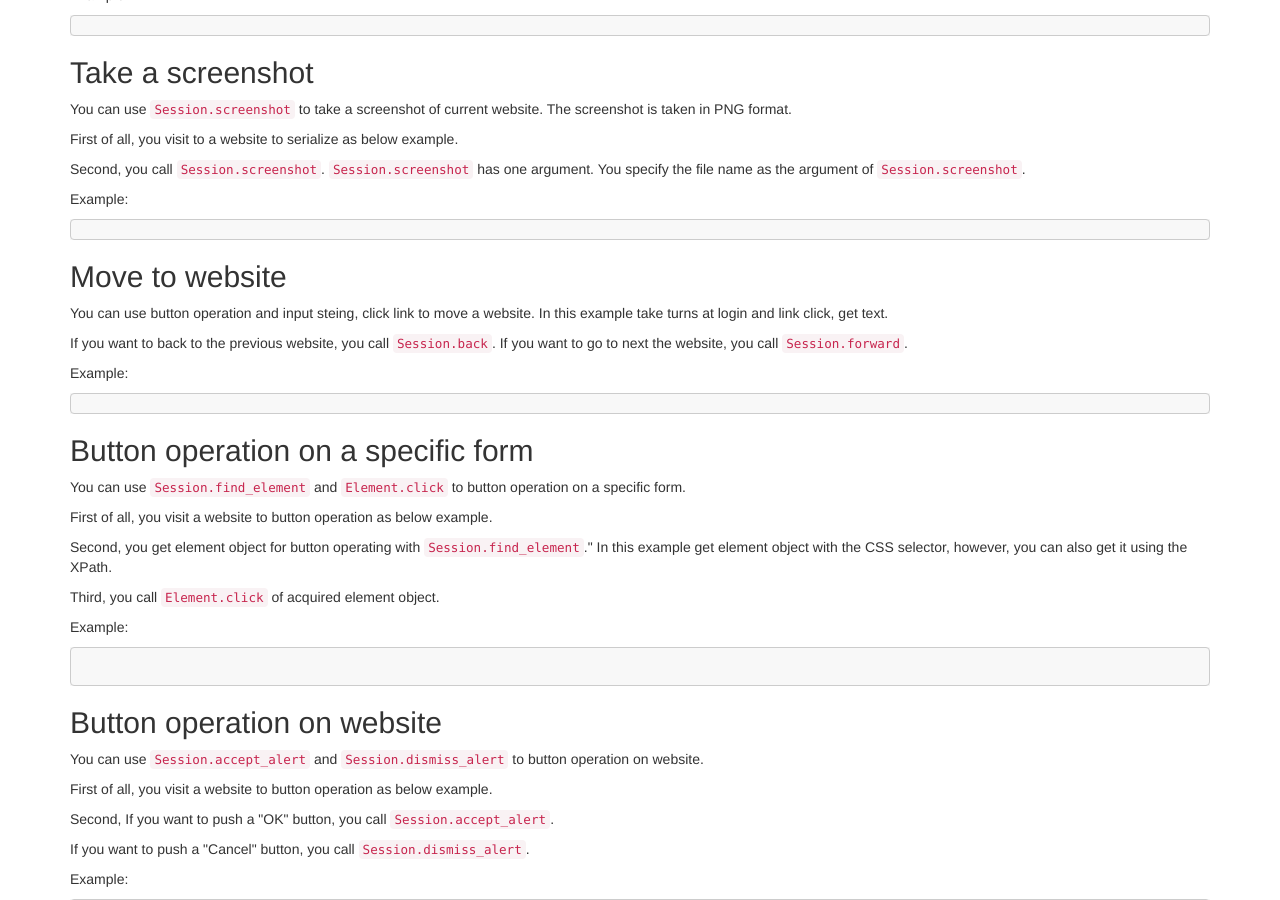
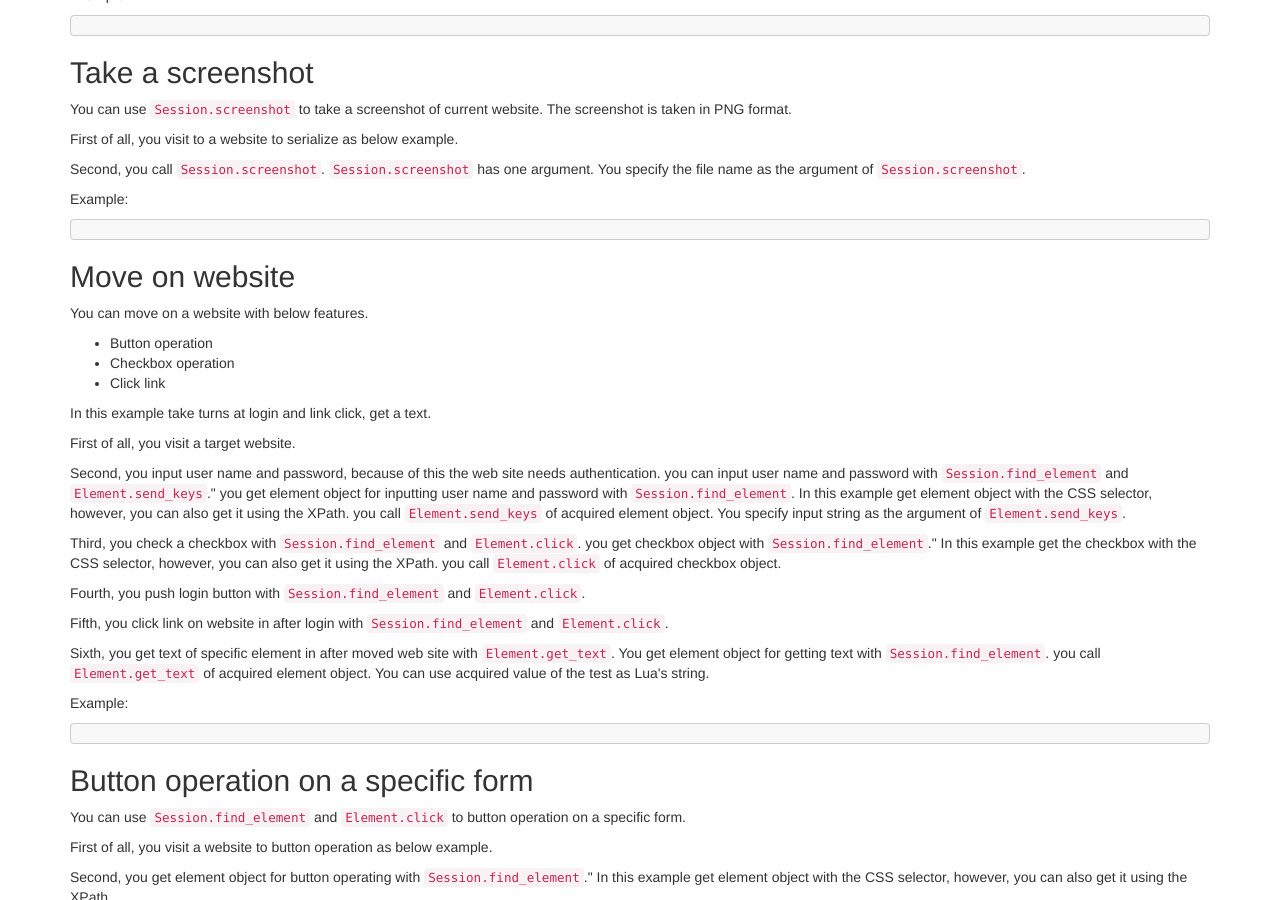
Before and after one commit to clear-code/lua-web-driver, a Jekyll site: the page built from docs/tutorial/index.md, in a window 1280 px wide and 900 px high, scrolled down 1132 px. Built offline with Jekyll 4.4.1, drawn with Linux system fonts in a browser that asks for light colours.

Commit message:
doc tutorial: modify how to move on website
Add explain about features used in scraping.

````diff
--- a/docs/tutorial/index.md
+++ b/docs/tutorial/index.md
@@ -87,13 +87,38 @@ Example:
 ```lua
 ```
 
-## Move to website {#move-to-website}
+## Move on website {#move-on-website}
 
-You can use button operation and input steing, click link to move a website.
-In this example take turns at login and link click, get text.
+You can move on a website with below features.
 
-If you want to back to the previous website, you call [`Session.back`][session-back].
-If you want to go to next the website, you call [`Session.forward`][session-forward].
+* Button operation
+* Checkbox operation
+* Click link
+
+In this example take turns at login and link click, get a text.
+
+First of all, you visit a target website.
+
+Second, you input user name and password, because of this the web site needs authentication.
+you can input user name and password with [`Session.find_element`][session-find-element] and [`Element.send_keys`][element-send-keys]."
+you get element object for inputting user name and password with [`Session.find_element`][session-find-element].
+In this example get element object with the CSS selector, however, you can also get it using the XPath.
+you call [`Element.send_keys`][element-send-keys] of acquired element object.
+You specify input string as the argument of [`Element.send_keys`][element-send-keys].
+
+Third, you check a checkbox with [`Session.find_element`][session-find-element] and [`Element.click`][element-click].
+you get checkbox object with [`Session.find_element`][session-find-element]."
+In this example get the checkbox with the CSS selector, however, you can also get it using the XPath.
+you call [`Element.click`][element-click] of acquired checkbox object.
+
+Fourth, you push login button with [`Session.find_element`][session-find-element] and [`Element.click`][element-click].
+
+Fifth, you click link on website in after login with [`Session.find_element`][session-find-element] and [`Element.click`][element-click].
+
+Sixth, you get text of specific element in after moved web site with [`Element.get_text`][element-get-text].
+You get element object for getting text with [`Session.find_element`][session-find-element].
+you call [`Element.get_text`][element-get-text] of acquired element object.
+You can use acquired value of the test as Lua's string.
 
 Example:
 
````
Also changed, not shown: docs/ja/tutorial/index.md (+19 -5 lines), 1 other file.
